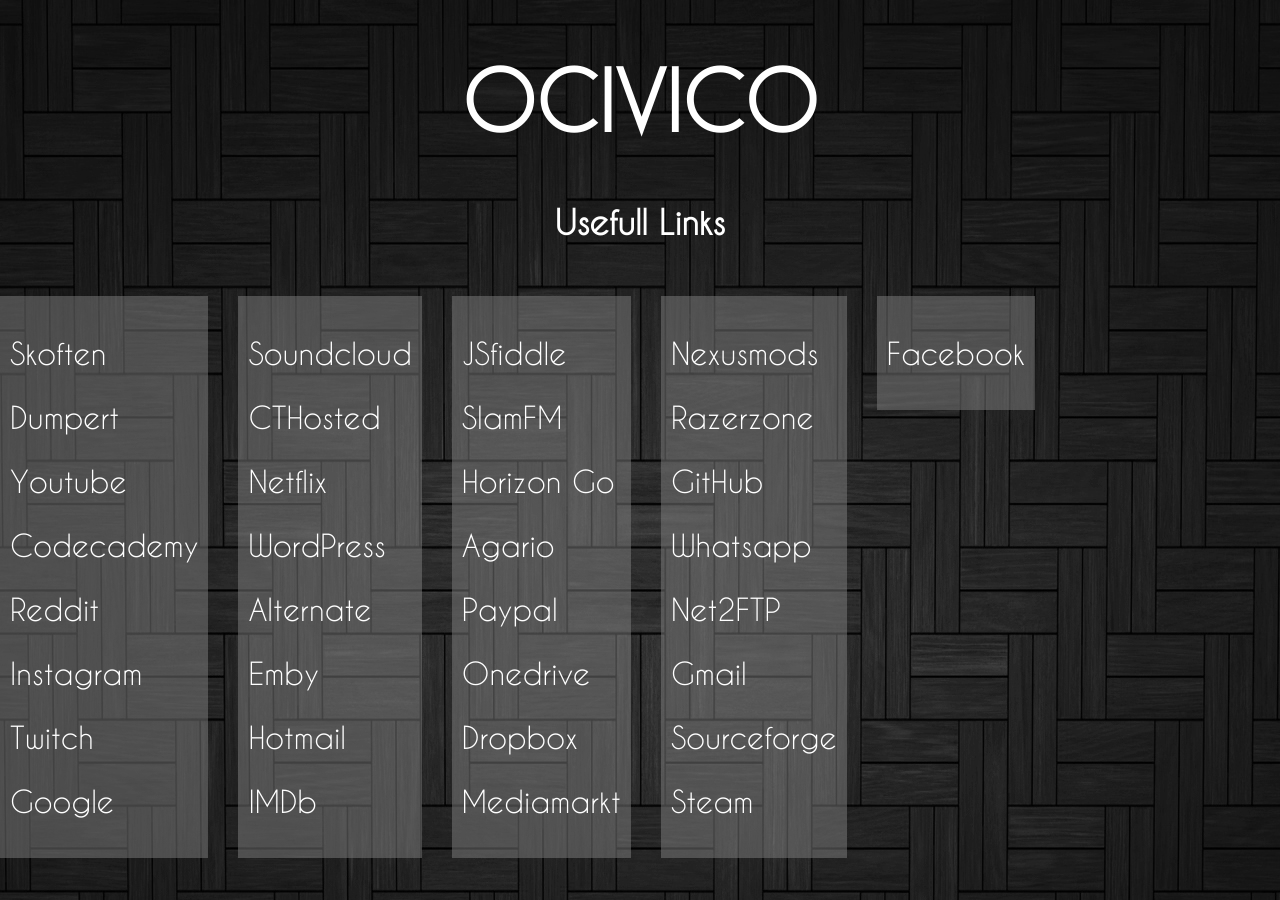
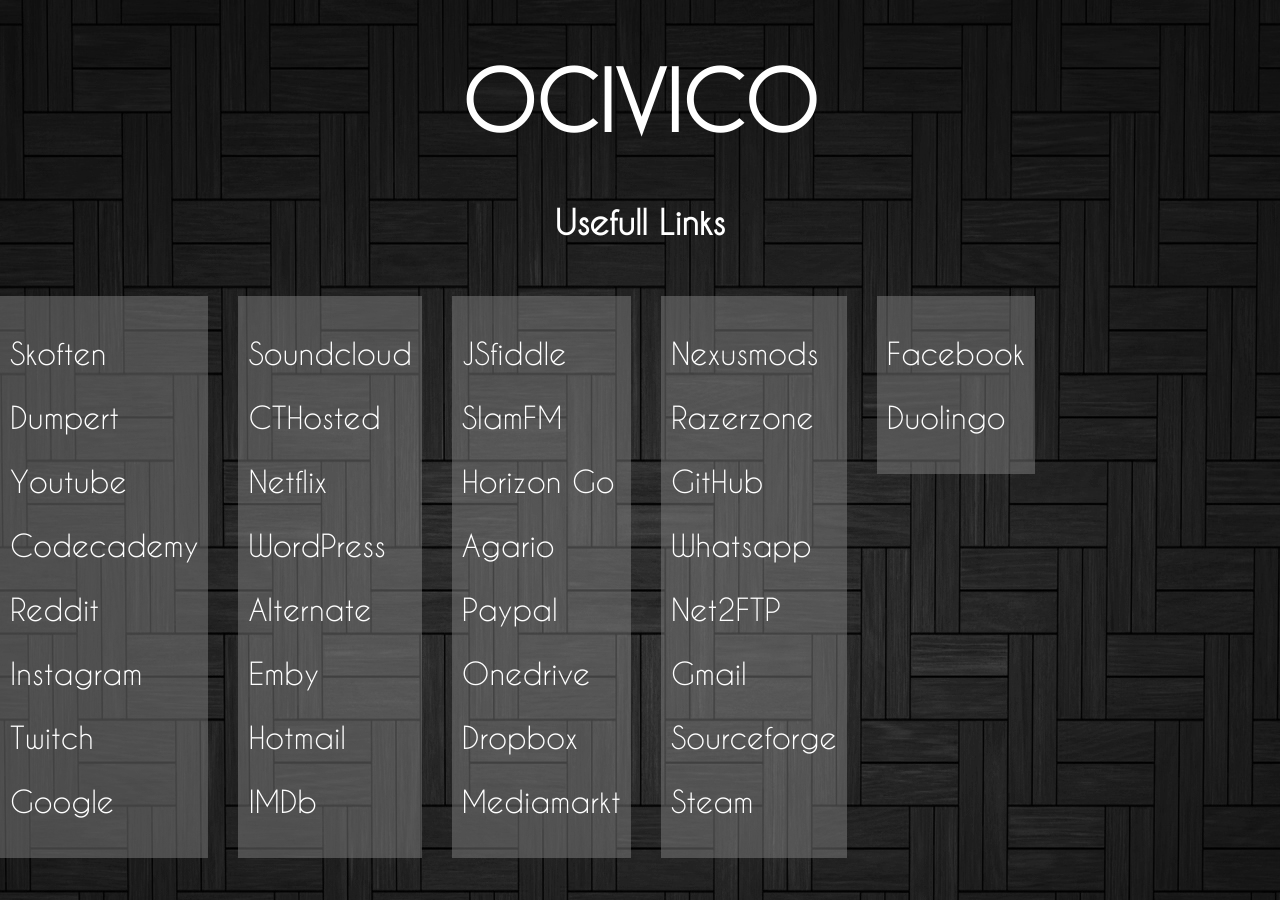
Before and after one commit to VenZero/VenZero.github.io, a Jekyll site: the page Usefull_links.html, which Jekyll copies as it is, in a window 1280 px wide. Built offline with Jekyll 4.4.1, drawn with Linux system fonts in a browser that asks for light colours.

Commit message:
Update Usefull_links.html

```diff
--- a/Usefull_links.html
+++ b/Usefull_links.html
@@ -75,7 +75,7 @@ else {
     </div>
     	<div class="tabs5">
     <p id="p2" class="tab"><a href="https://facebook.com/" target="_blank">Facebook</a></p>
-    <p id="p2" class="tab"><a href=""></p>
+    <p id="p2" class="tab"><a href="https://www.duolingo.com/" target="_blank">Duolingo</a></p>
     <p id="p2" class="tab"><a href=""></p>
     <p id="p2" class="tab"><a href=""></p>
     <p id="p2" class="tab"><a href=""></p>
```
